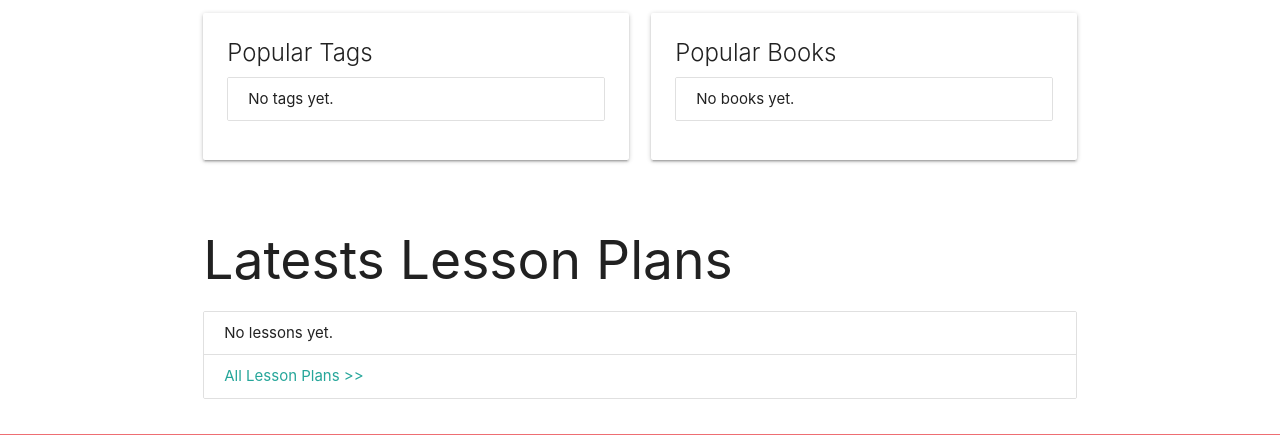
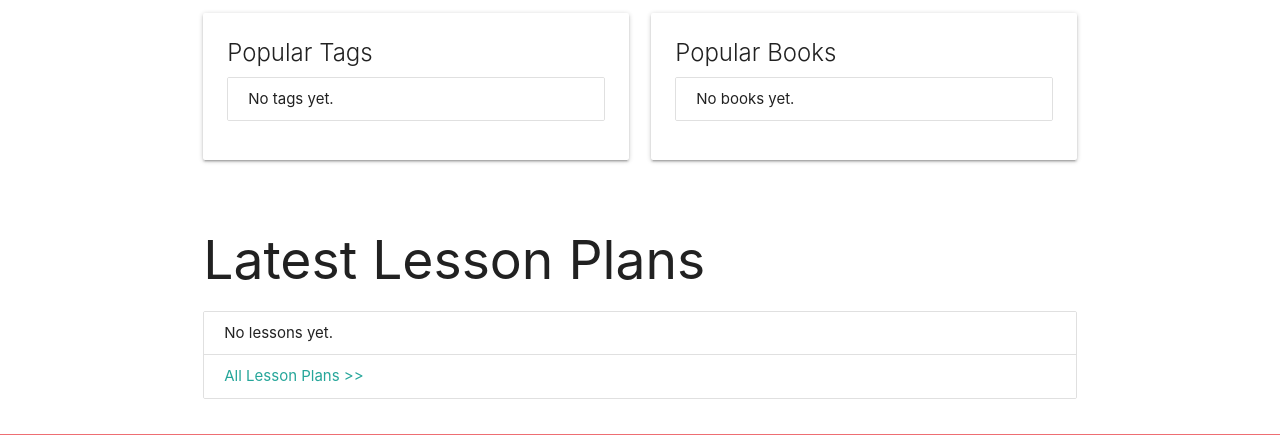
Before and after one commit to denibulkashvili/LessonPlannerSocial, a Django app: page / in a window 1280 px wide. Shown: the part 587-1022 px from the top of the page. Run offline with Django 3.2, Linux system fonts and the light colour scheme; data that the repository does not hold is empty.

Commit message:
Fix typo

```diff
--- a/templates/index.html
+++ b/templates/index.html
@@ -93,7 +93,7 @@
   <!-- Latests Lessons -->
   <div class="row">
     <div class="col s12">
-      <h2>Latests Lesson Plans</h2>
+      <h2>Latest Lesson Plans</h2>
       <ul class="collection">
         {% for lesson in latest %}
           <a href="{% url 'lessons:lesson_detail' pk=lesson.id %}" class="collection-item">
```
